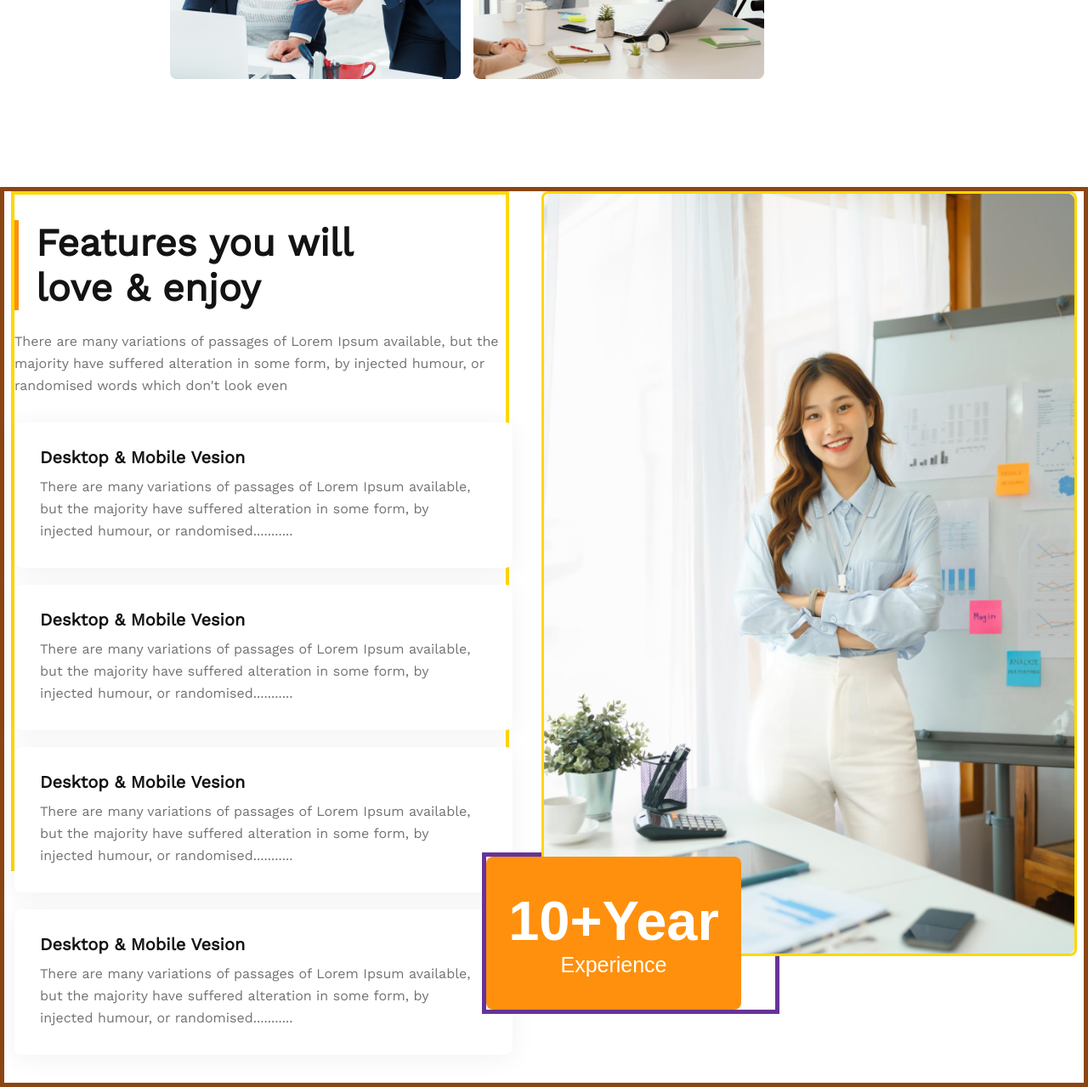
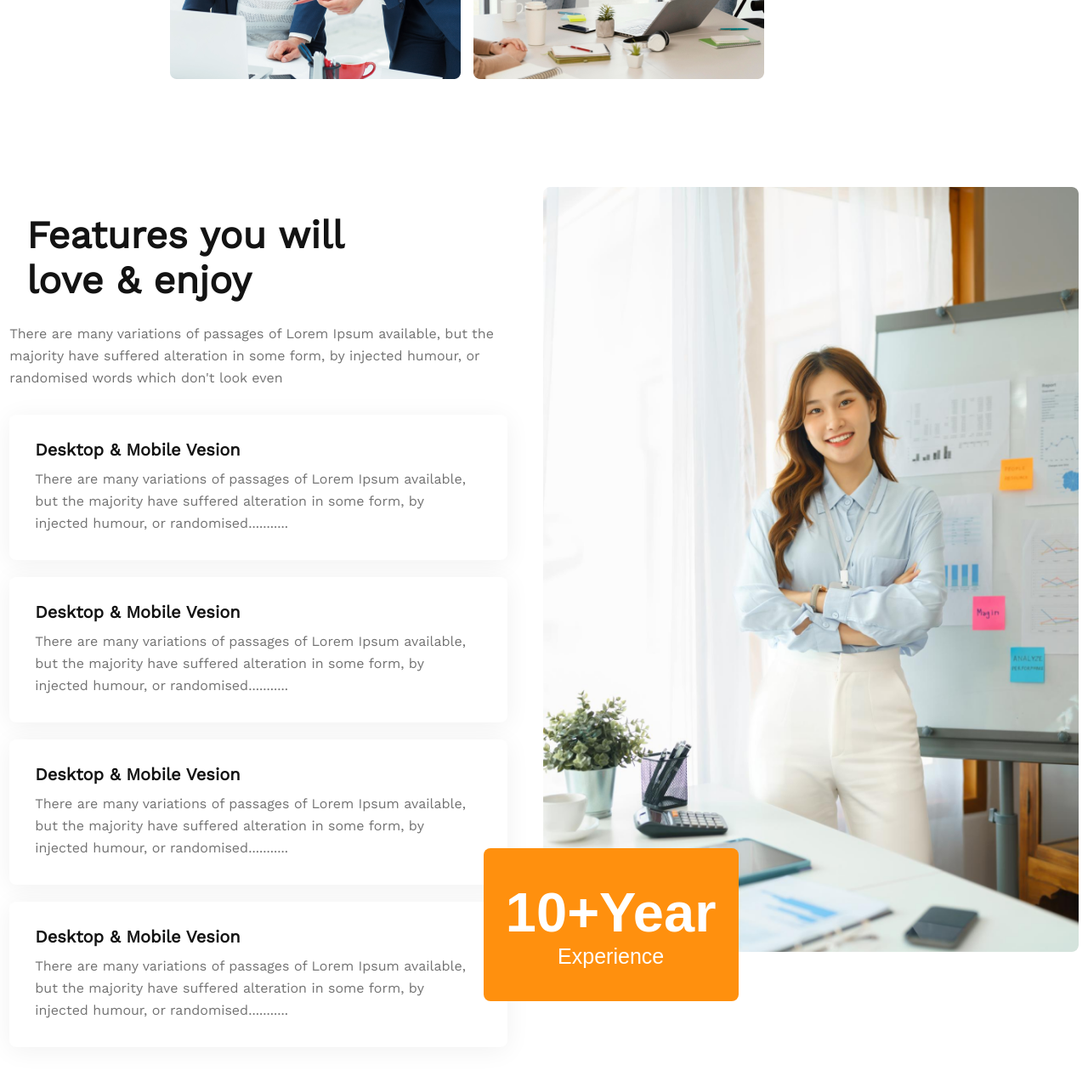
Before and after one commit to imran180905/Assignment-2, a plain HTML site: page index.html in a window 1280 px wide. Shown: the part 1723-3002 px from the top of the page at 85% size. Drawn offline with nearby package versions, Linux system fonts and the light colour scheme.

Commit message:
edited architect part

```diff
--- a/styles/style.css
+++ b/styles/style.css
@@ -191,7 +191,7 @@ banner-image
     width: 100%;
     height: 1059px;
     margin-top: 130px;
-    border: 5px solid saddlebrown;
+
 }
 
 .feature-list-architect {
@@ -203,7 +203,7 @@ banner-image
 .feature-list {
     width: 586px;
     height: 800px;
-    border: 4px solid gold;
+
     padding-top: 30px;
 }
 
@@ -211,7 +211,7 @@ banner-image
     font-weight: 700;
     font-size: 45px;
     color: #131313;
-    border-left: 5px solid #FF900E;
+
     padding-left: 20px;
 }
 
@@ -264,7 +264,7 @@ banner-image
     height: 900px;
     margin-left: 70px;
     margin-bottom: -126px;
-    border: 3px solid gold;
+
     border-radius: 8px;
 
 }
@@ -272,7 +272,7 @@ banner-image
 /* experience-button   */
 
 .btn{
-    border: 5px solid rebeccapurple;
+
     width: 50%;
 
 }
```
